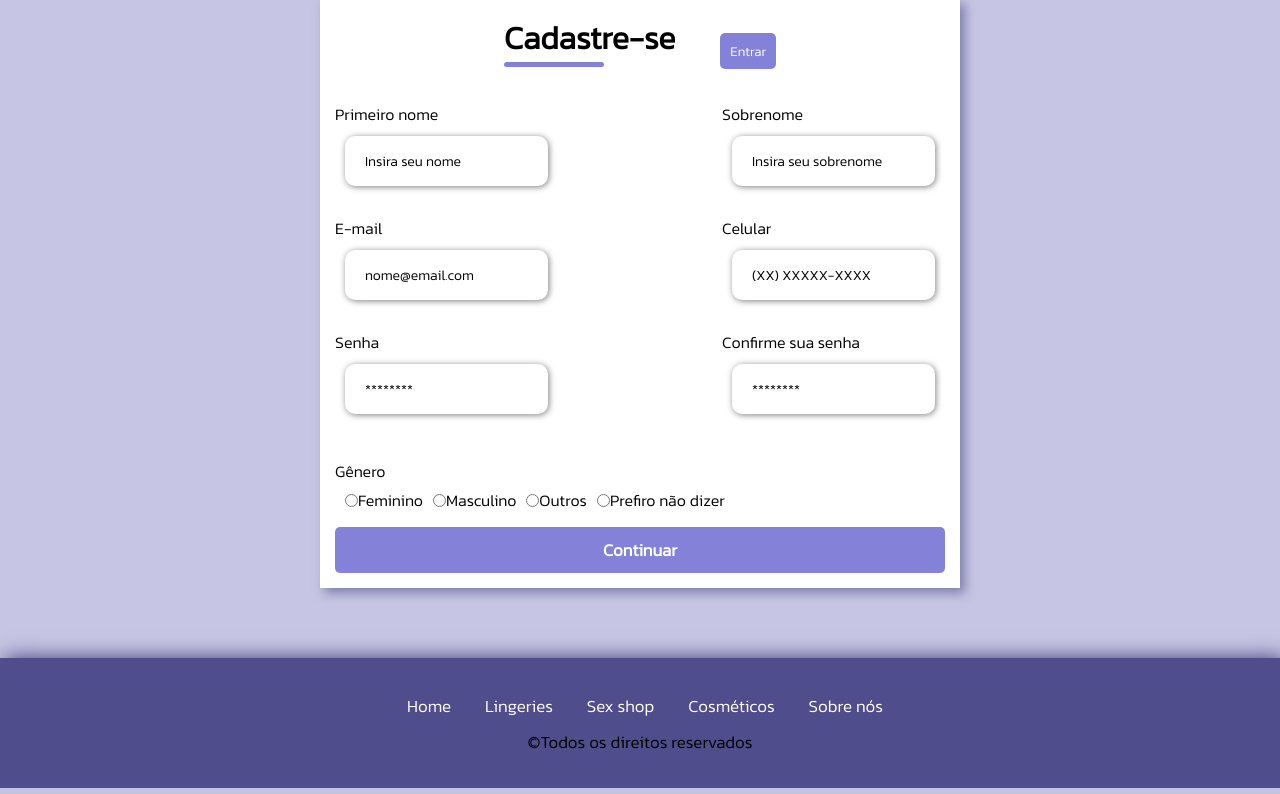
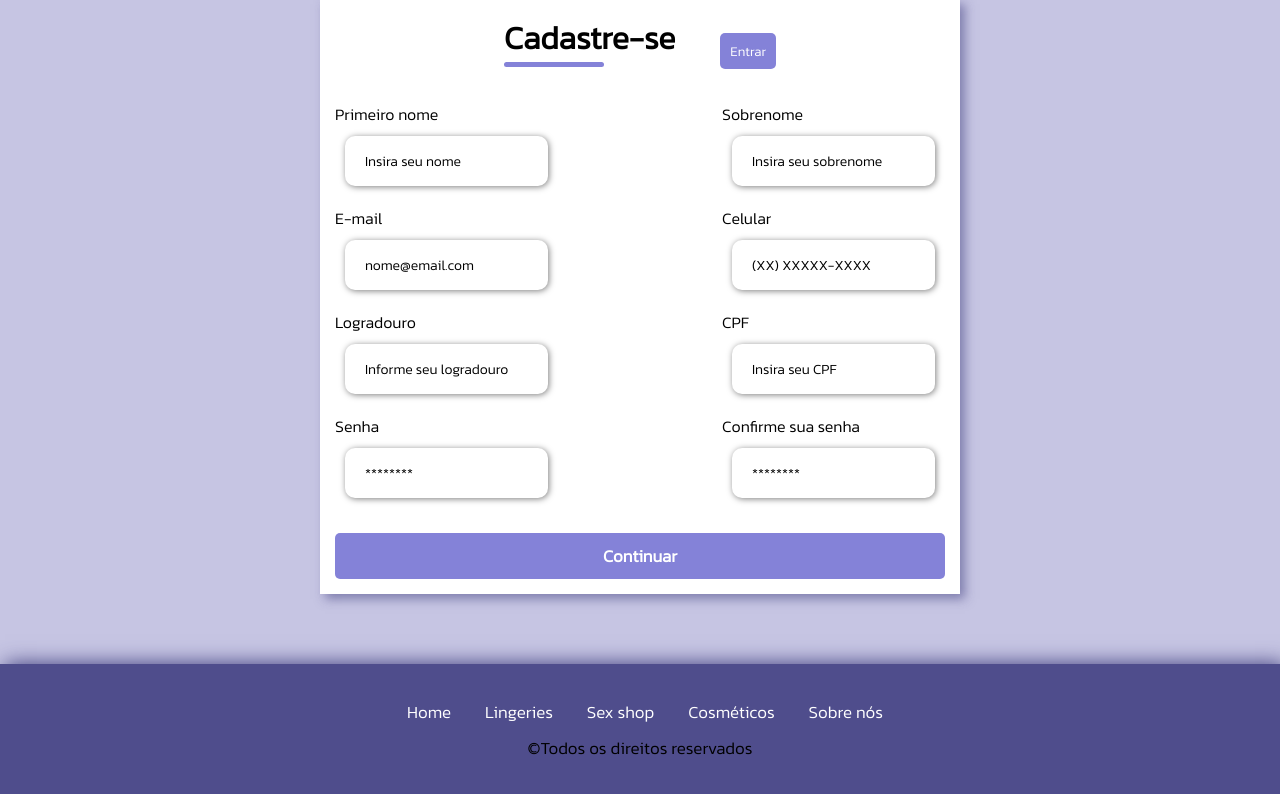
Before and after one commit to Kurarisse/TCCalpha, a PHP site: page /cadastro.html in a window 1280 px wide. Shown: the part 162-956 px from the top of the page. Run offline with PHP 8.4, Linux system fonts and the light colour scheme.

Commit message:
cadastro de informações e comentários

```diff
--- a/cadastro.html
+++ b/cadastro.html
@@ -114,6 +114,17 @@
                         </div>
 
                         <div class="box">
+                            <label for="firstname">Logradouro</label>
+                            <input type="text" name="firstname" id="firstname" placeholder="Informe seu logradouro" required>
+                        </div>
+
+
+                        <div class="box">
+                            <label for="firstname">CPF</label>
+                            <input type="text" max-length="11" name="firstname" id="firstname" placeholder="Insira seu CPF" required>
+                        </div>
+
+                        <div class="box">
                             <label for="password">Senha</label>
                             <input type="password" name="password" id="password" placeholder="********" required>
                         </div>
@@ -121,34 +132,6 @@
                         <div class="box">
                             <label for="confirmpassword">Confirme sua senha</label>
                             <input type="password" name="confirmpassword" id="confirmpassword" placeholder="********" required>
-                        </div>
-                    </div>
-
-                    <div class="gender-inputs">
-                        <div>
-                            <h6>Gênero</h6>
-                        </div>
-
-                        <div class="gender-group">
-                            <div class="gender-input">
-                                <input type="radio" id="female" name="gender">
-                                <label for="female">Feminino</label>
-                            </div>
-
-                            <div class="gender-input">
-                                <input type="radio" id="male" name="gender">
-                                <label for="male">Masculino</label>
-                            </div>
-
-                            <div class="gender-input">
-                                <input type="radio" id="others" name="gender">
-                                <label for="others">Outros</label>
-                            </div>
-
-                            <div class="gender-input">
-                                <input type="radio" id="none" name="gender">
-                                <label for="none">Prefiro não dizer</label>
-                            </div>
                         </div>
                     </div>
 
--- a/css/styles.css
+++ b/css/styles.css
@@ -477,7 +477,7 @@ input:checked + .slider:before {
     display: flex;
     flex-wrap: wrap;
     flex-direction: column;
-    margin-bottom: 20px;
+    margin-bottom: 10px;
 }
 
 .box input, .box textarea, .img{
@@ -512,24 +512,6 @@ input:checked + .slider:before {
     font-size: 14px;
 }
 
-.gender-inputs{
-    display: flex;
-    flex-wrap: wrap;
-    flex-direction: column;
-}
-
-.gender-group{
-    display: flex;
-    flex-wrap: wrap;
-}
-
-.gender-input{
-    margin-top: 5px;
-    display: flex;
-    align-items: center;
-    margin-left: 10px;
-}
-
 .descProduto{
     width: 100%;
     max-width: 300px;
@@ -560,7 +542,6 @@ input:checked + .slider:before {
 
 .butao button{
     width: 100%;
-    margin-top: 15px;
     border: none;
     background-color: rgb(132, 130, 216);
     padding: 10px;
@@ -609,14 +590,6 @@ input:checked + .slider:before {
         flex-wrap: nowrap;
         max-height: 200px;
         padding-right: 15px;
-    }
-
-    .gender-inputs{
-        margin-top: 5px;
-    }
-
-    .gender-group{
-        flex-direction: column;
     }
 }
 /* FIM ESTILO INSERÇÃO DE PRODUTOS, CADASTRO DE CLIENTES, PRODUTO AUMENTADO E COMENTÁRIOS */
--- a/insereProduto.html
+++ b/insereProduto.html
@@ -97,7 +97,7 @@
 
                         <div class="box">
                             <label for="quantidadeProduto">Quantidade de produtos</label>
-                            <input type="text" name="quantidadeProduto" id="quantidadeProduto" placeholder="Quantidade de produtos" required>
+                            <input type="number" name="quantidadeProduto" id="quantidadeProduto" placeholder="Quantidade de produtos" required>
                         </div>
 
                         <div class="box">
--- a/produtoAumentado.html
+++ b/produtoAumentado.html
@@ -94,7 +94,7 @@
                         <div class="boxes">
                             <div class="box">
                                 <label for="quantidadeProduto">Quantidade de produtos</label>
-                                <input type="text" name="quantidadeProduto" id="quantidadeProduto" placeholder="Quantidade de produtos" required>
+                                <input type="number" name="quantidadeProduto" id="quantidadeProduto" placeholder="Quantidade de produtos" required>
                             </div>
 
                             <div class="box">
```
